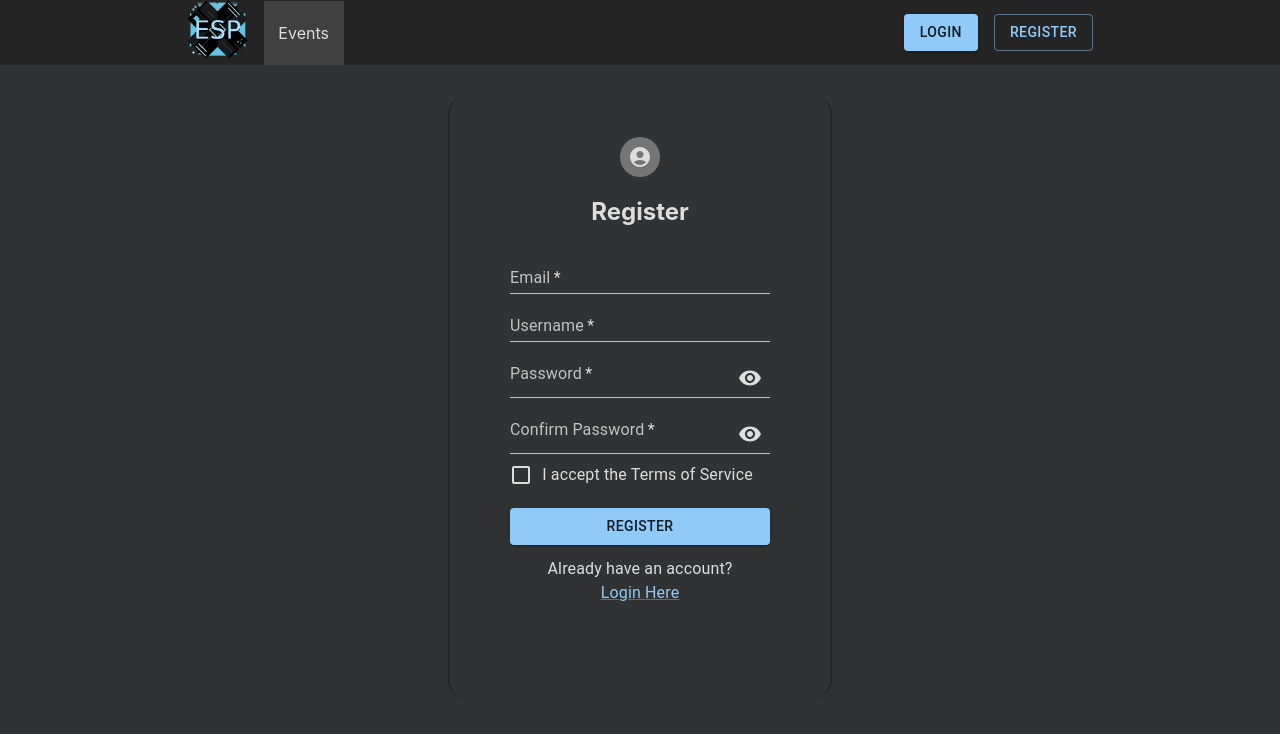
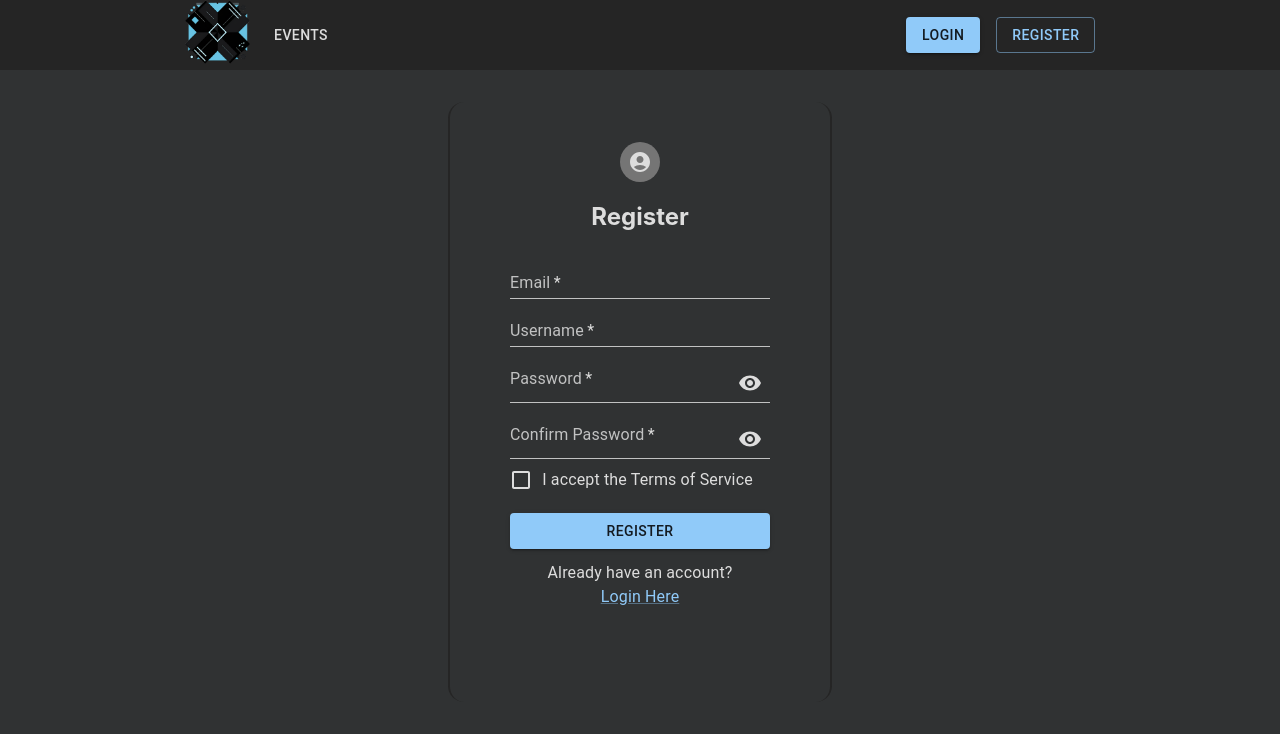
Before and after one commit to Kiopp/Event-Scheduling-Application, a React (Create React App) app in the folder event-app/: page /register in a window 1280 px wide. Shown: the top 734 px of the page. Built offline with nearby package versions, Linux system fonts and the light colour scheme.

Commit message:
Redesign navigation buttons
- Redesigned the navigation buttons to be a MUI ButtonGroup closes #21
- Updated the theme to change the color of the ButtonGroup divider.
- Changed the logo to use the version without text. Text made it look cluttered.
- Removed unused styles in App.css

```diff
--- a/event-app/src/App.css
+++ b/event-app/src/App.css
@@ -18,7 +18,7 @@
   background-color: var(--clr-background-mid);      /* Main background color */
 }
 
-.Header {
+header {
   /* Visual design */
   background-color: var(--clr-background-dark);
   min-height: 4rem;
@@ -38,7 +38,7 @@
 }
 
 header .navbar_logo {
-  height: 3.7rem;
+  height: 4rem;
 }
 
 .nav {
@@ -47,27 +47,6 @@
   align-items: left;
   font-size: 1.2rem;
   width: 50%;
-}
-
-.nav .btn {
-  /* Visual design */
-  height: 4em;
-  width: 5em;
-  background-color: var(--clr-background-bright);
-  font-size: 1rem;
-
-  /* Positioning */
-  margin: 0;
-  display: flex;
-  align-items: center;
-  justify-content: center;
-
-  /* Functionality */
-  cursor: pointer;
-}
-
-.nav .btn:hover {
-  background-color: var(--clr-text-dark);
 }
 
 .Login {
@@ -95,12 +74,6 @@
   margin: auto;
   margin-top: 2rem;
   margin-bottom: 5rem;
-}
-
-@media (max-width: 625px) { /* When page is smaller than 625px */
-  .header-title{
-    font-size: 0; /* Remove text that don't fit the page*/
-  }
 }
 
 .PageTitle {
--- a/event-app/src/App.js
+++ b/event-app/src/App.js
@@ -1,7 +1,7 @@
 import React, { useState, useEffect } from 'react';
 import './App.css';
 import { BrowserRouter, Routes, Route, Link } from 'react-router-dom';
-import { createTheme, ThemeProvider, Avatar, IconButton, Button } from '@mui/material';
+import { createTheme, ThemeProvider, Avatar, IconButton, Button, ButtonGroup } from '@mui/material';
 import HomePage from './routes/HomePage';
 import PublicEvents from './routes/PublicEvents';
 import LoginPage from './routes/LoginPage';
@@ -14,6 +14,17 @@
 import Drawer from './components/Drawer.js';
 
 const darkTheme = createTheme({
+  components: {
+    MuiButtonGroup: {
+      styleOverrides: {
+        grouped: {
+          '&:not(:last-of-type)': {
+            borderRightColor: 'white' // Changes the divider color for variant=text ButtonGroup buttons
+          }
+        }
+      }
+    }
+  },
   palette: {
     mode: 'dark',
   }
@@ -70,28 +81,42 @@
           <header className="Header">
             <div className='header-title'>
               <Link to='/' className='btn'>
-                <img className='navbar_logo' src="/icon_text.png" alt="ESP logo" />
+                <img className='navbar_logo' src="/icon.png" alt="ESP logo" />
               </Link>
             </div>
             <nav className='nav'>
-              <Link to="/events" className='btn'>
-                <p>Events</p>
-              </Link>
               {user ? (
                 <>
                 {/* The user is logged in */}
-                  <Link to="/events/create-new-event" className='btn'>
-                    <p>Create Event</p>
-                  </Link>
-                  <Link to="/friends" className='btn'>
-                    <p>Friends</p>
-                  </Link>
+                <ButtonGroup
+                    variant="text"
+                    aria-label='Navigation buttons'
+                >
+                    <Button>
+                      <Link to="/events">Events</Link>
+                    </Button>
+                    <Button>
+                      <Link to="/events/create-new-event">Create</Link>
+                    </Button>
+                    <Button>
+                      <Link to="/friends">Friends</Link>
+                    </Button>
+                </ButtonGroup>
                 </>
               ) : (
                 <>
                   {/* The user is not logged in */}
+                  <ButtonGroup
+                      variant="text"
+                      aria-label='Navigation buttons'
+                  >
+                      <Button>
+                        <Link to="/events">Events</Link>
+                      </Button>
+                  </ButtonGroup>
                 </>
               )}
+
             </nav>
             <div className='Login'>
               {/* If the user is logged in, show the avatar instead of login/register */}
```
Also changed, not shown: event-app/public/icon.png, event-app/public/manifest.json.
